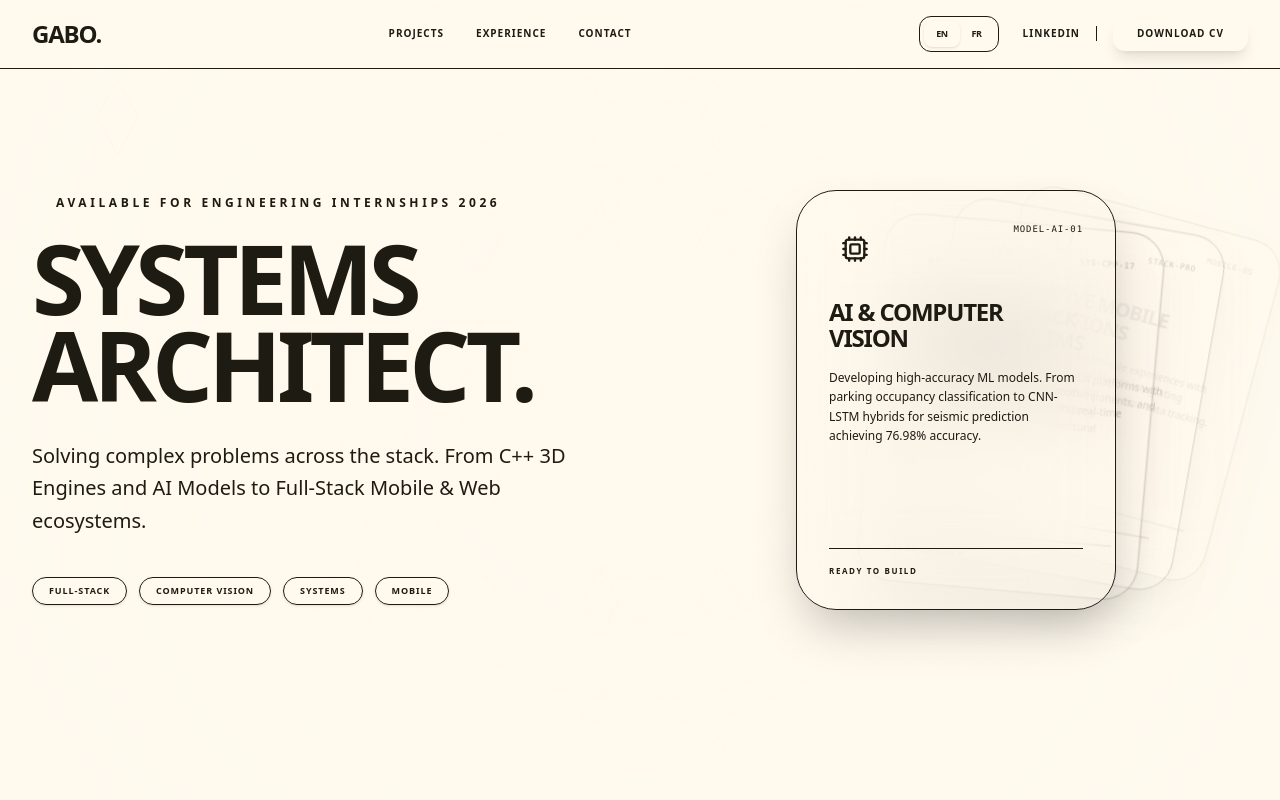
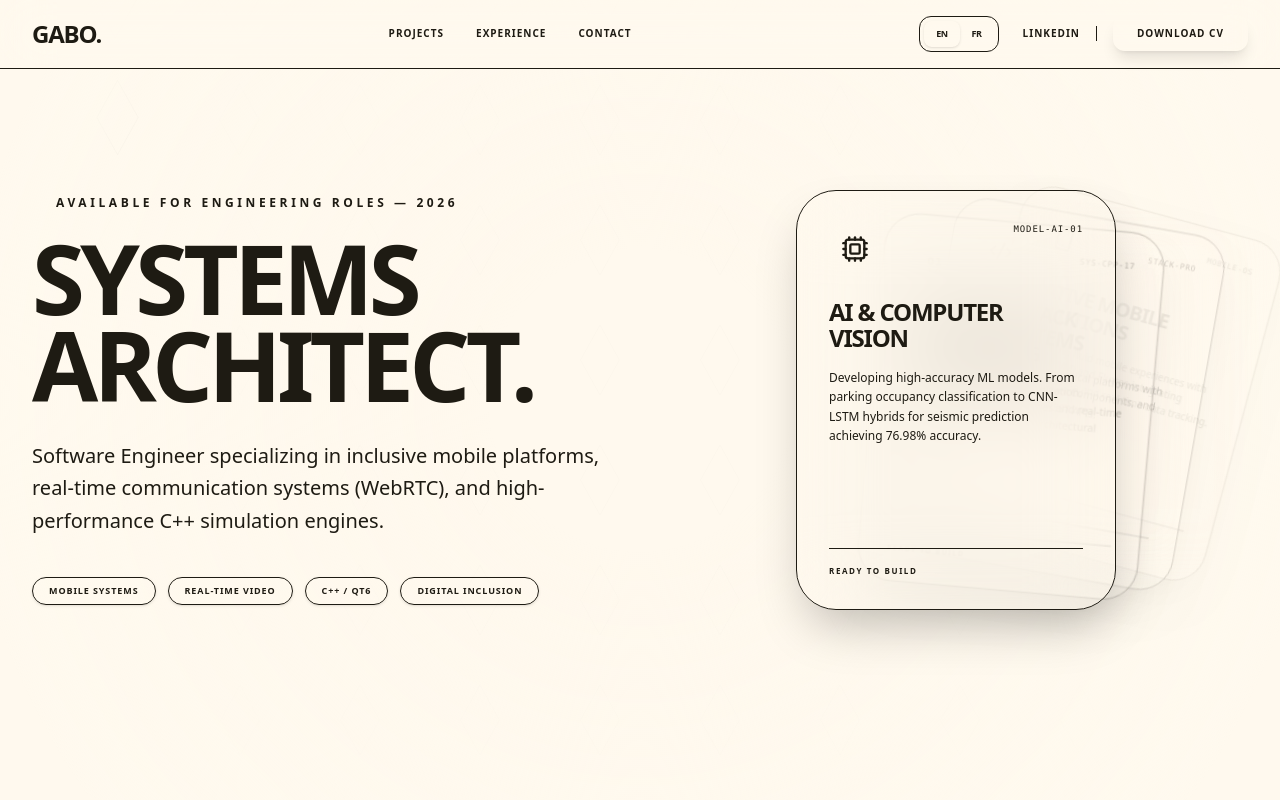
Before and after one commit to OresteGabo/gabo-cv, a Next.js app: page / in a window 1280 px wide. Shown: the top 800 px of the page. Built offline with nearby package versions, Linux system fonts and the light colour scheme.

Commit message:
chore: refine Hero section content with updated roles, skills, and localized descriptions

```diff
--- a/component/sections/Hero.tsx
+++ b/component/sections/Hero.tsx
@@ -13,16 +13,16 @@ export const Hero = ({ lang }: HeroProps) => {
     // Translation object for internal UI strings
     const t = {
         badge: {
-            en: "Available for Engineering Internships 2026",
-            fr: "Disponible pour Stages Ingénieur 2026"
+            en: "Available for Engineering Roles — 2026",
+            fr: "Disponible pour Postes Ingénieur — 2026"
         },
         description: {
-            en: "Solving complex problems across the stack. From C++ 3D Engines and AI Models to Full-Stack Mobile & Web ecosystems.",
-            fr: "Résolution de problèmes complexes sur toute la stack. Des moteurs 3D C++ et modèles IA aux écosystèmes Full-Stack Mobile & Web."
+            en: "Software Engineer specializing in inclusive mobile platforms, real-time communication systems (WebRTC), and high-performance C++ simulation engines.",
+            fr: "Ingénieur Logiciel spécialisé dans les plateformes mobiles inclusives, les systèmes de communication temps réel (WebRTC) et les moteurs de simulation C++."
         },
         skills: {
-            en: ["Full-Stack", "Computer Vision", "Systems", "Mobile"],
-            fr: ["Full-Stack", "Vision par Ordi", "Systèmes", "Mobile"]
+            en: ["Mobile Systems", "Real-Time Video", "C++ / Qt6", "Digital Inclusion"],
+            fr: ["Systèmes Mobiles", "Vidéo Temps Réel", "C++ / Qt6", "Inclusion Numérique"]
         }
     };
 
```
